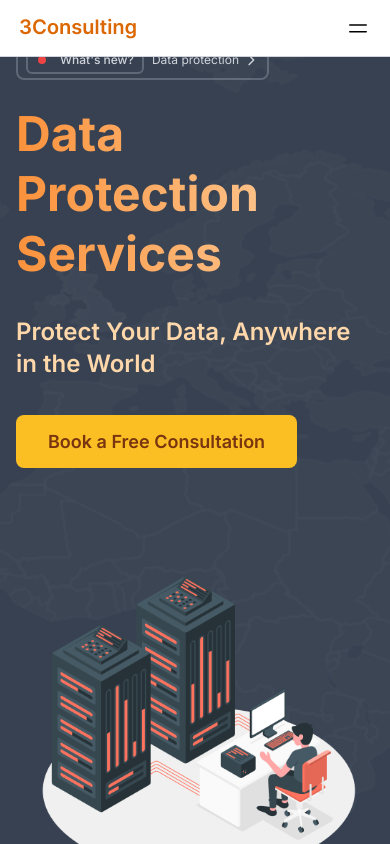
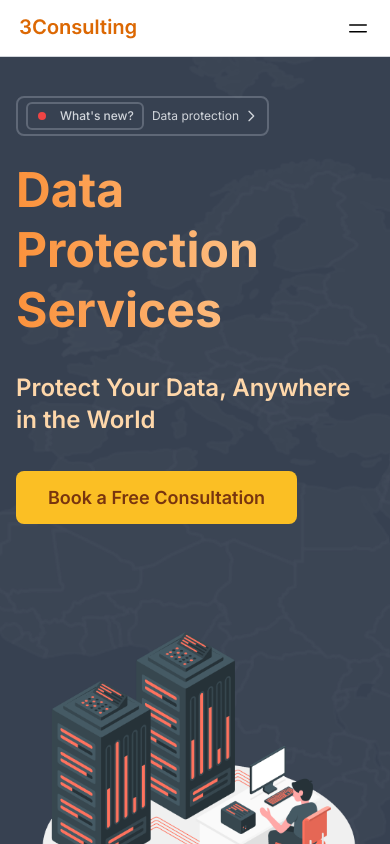
Before and after one commit to kizzylion/3consulting, a React (Vite) app: page /solutions/data-protection in a window 390 px wide. Shown: the top 844 px of the page. Built offline with nearby package versions, Linux system fonts and the light colour scheme.

Commit message:
FIX: ADD BORDER TOP  TO THE HERO SECTION ON DPO PAGE FOR MOBILE SCREEN

```diff
--- a/src/components/pages/solutions/data-protection/hero.tsx
+++ b/src/components/pages/solutions/data-protection/hero.tsx
@@ -10,7 +10,7 @@ const Hero: React.FC = () => {
       id="data-protection-hero"
       className={`relative bg-gray-700 isolate   mx-auto bg-cover bg-center  md:py-16 lg:py-24`}
     >
-      <div className="max-w-7xl mx-auto grid grid-cols-1 gap-8 z-20  justify-between items-center pt-10 w-full px-4 py-12 md:px-8 md:grid md:grid-cols-2 md:pt-16">
+      <div className="max-w-7xl mx-auto grid grid-cols-1 gap-8 z-20  justify-between items-center pt-24 w-full px-4 py-12 md:px-8 md:grid md:grid-cols-2 md:pt-16">
         <div className="mb-6 lg:mb-0">
           <div
             id="badge"
```
Also changed, not shown: 1 other file (tests, documents, lock files or other folders).
